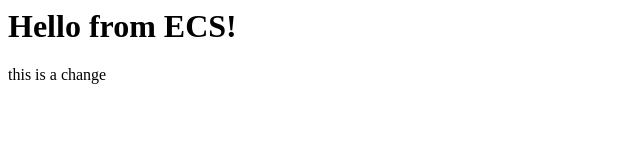
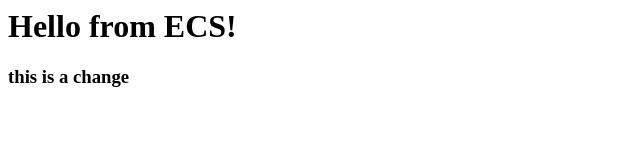
Before and after one commit to gscho/test-repo, a plain HTML site: page public/index.html in a window 1280 px wide. Shown: the full height of the page, 0-640 px from the left. Drawn offline with Linux system fonts and the light colour scheme.

Commit message:
Make it an h3
Signed-off-by: Gregory Schofield <greg.c.schofield@gmail.com>

```diff
--- a/public/index.html
+++ b/public/index.html
@@ -1,2 +1,2 @@
 <h1>Hello from ECS!</h1>
-<p>this is a change</p>
+<h3>this is a change</h3>
```
